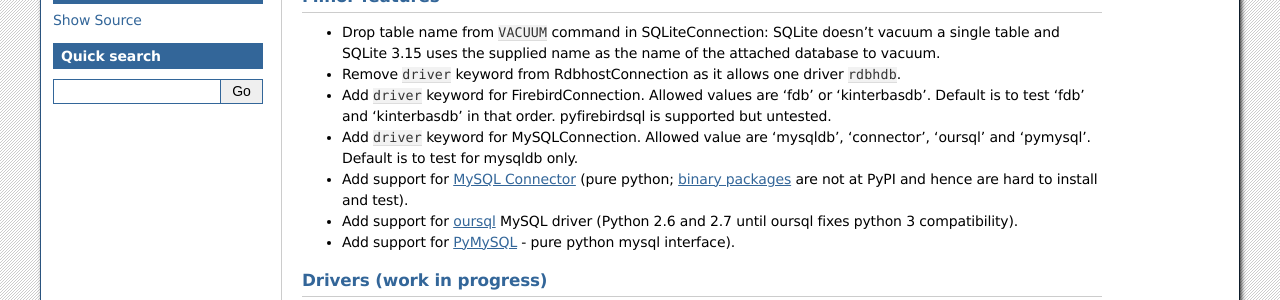
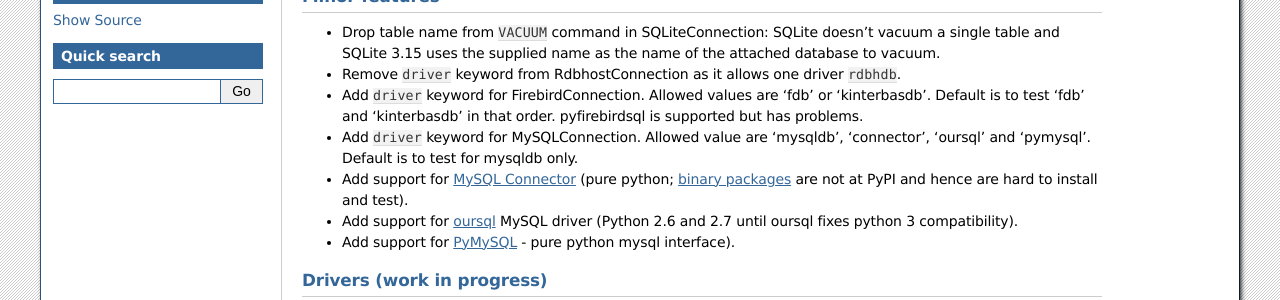
Before and after one commit to sqlobject/sqlobject, a Sphinx documentation site: the page built from docs/News.rst, in a window 1280 px wide and 900 px high, scrolled down 400 px. Shown: the part 173-473 px from the top of the window. Built offline with Sphinx 7.4.7, drawn with Linux system fonts in a browser that asks for light colours.

Commit message:
pyfirebirdsql driver is tested but has problems

```diff
--- a/docs/News.rst
+++ b/docs/News.rst
@@ -22,7 +22,7 @@
 
 * Add ``driver`` keyword for FirebirdConnection. Allowed values are 'fdb'
   or 'kinterbasdb'. Default is to test 'fdb' and 'kinterbasdb' in that
-  order. pyfirebirdsql is supported but untested.
+  order. pyfirebirdsql is supported but has problems.
 
 * Add ``driver`` keyword for MySQLConnection. Allowed value are 'mysqldb',
   'connector', 'oursql' and 'pymysql'. Default is to test for mysqldb only.
```
